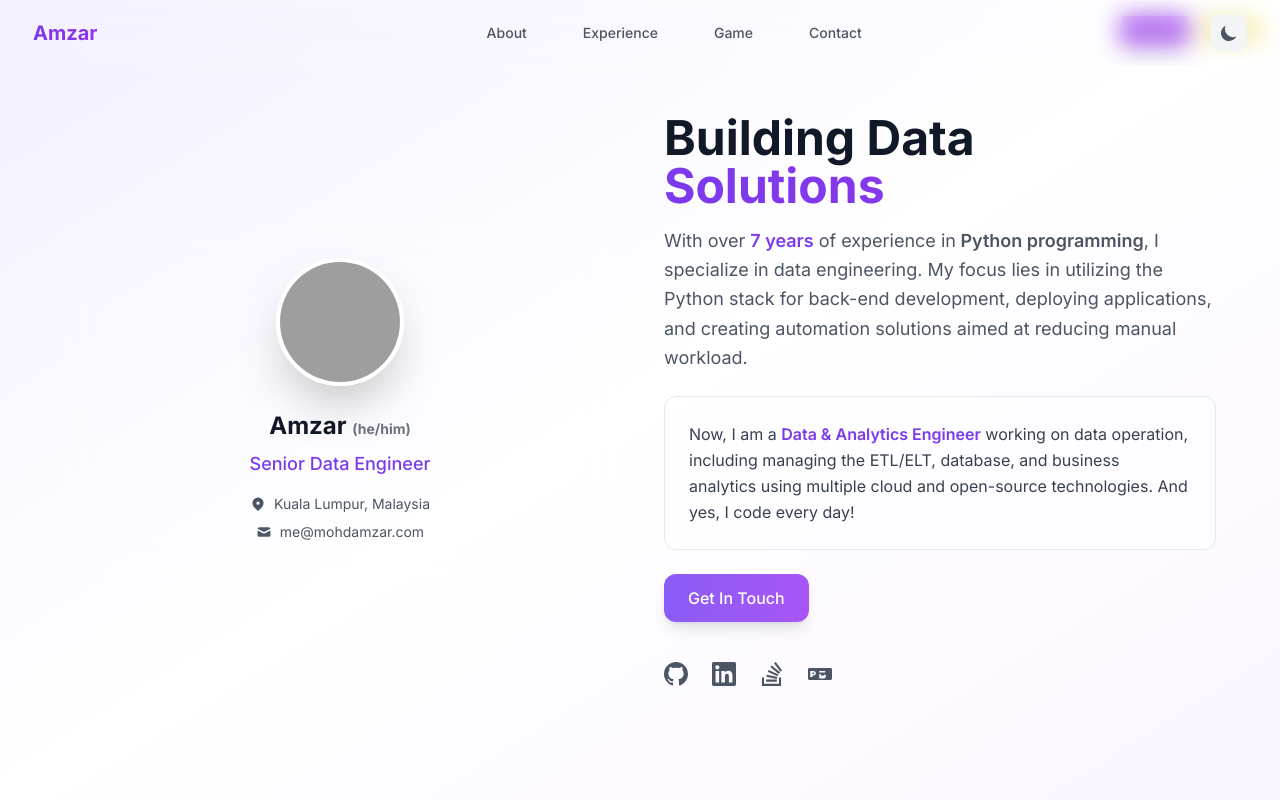
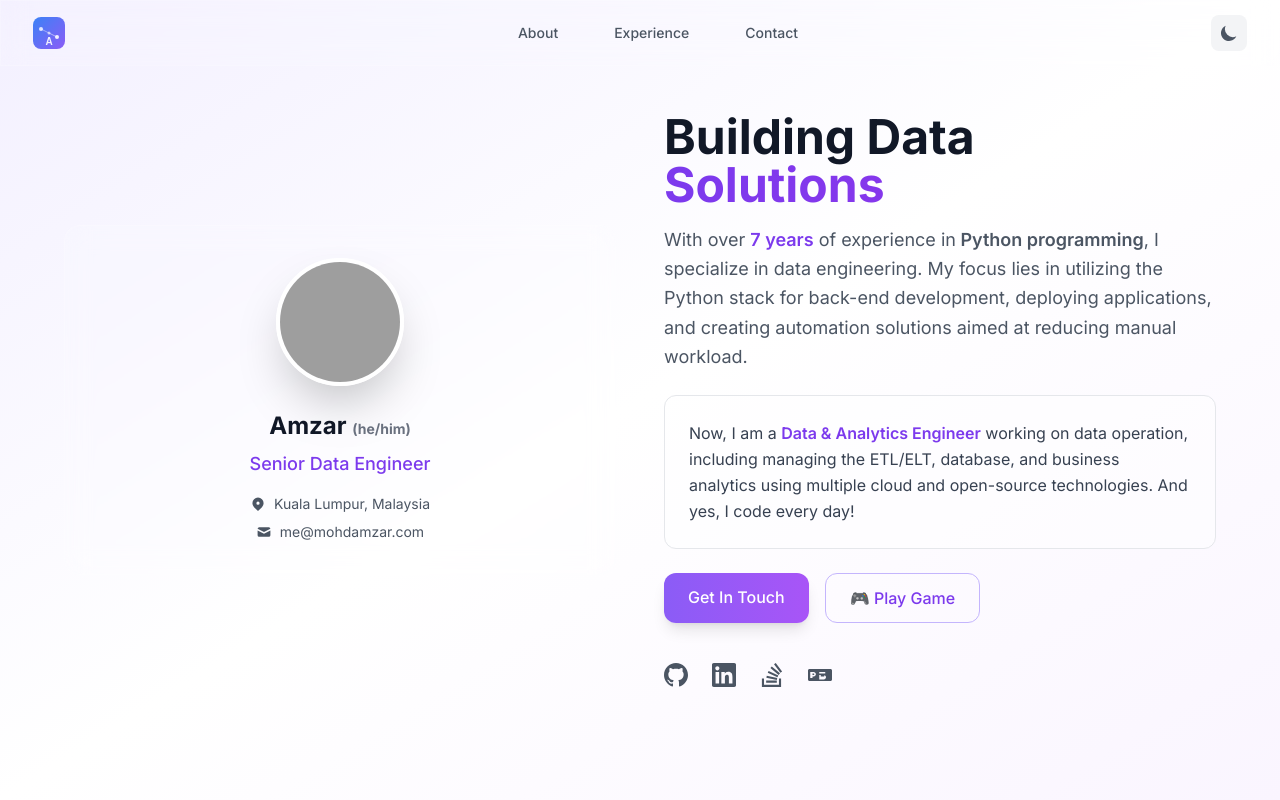
Before and after one commit to amzar96/mohdamzar.com, a React (Vite) app: page / in a window 1280 px wide. Shown: the top 800 px of the page. Built offline with nearby package versions, Linux system fonts and the light colour scheme; grey boxes are pictures that could not be loaded.

Commit message:
chore: move game to modal

```diff
--- a/src/App.tsx
+++ b/src/App.tsx
@@ -1,24 +1,29 @@
-import React from 'react';
+import React, { useState } from 'react';
 import Header from './components/Header';
 import Hero from './components/Hero';
 import ExperienceSection from './components/ExperienceSection';
-import GameSection from './components/GameSection';
 import ContactSection from './components/ContactSection';
 import Footer from './components/Footer';
 import DataVisualization from './components/DataVisualization';
+import GameModal from './components/GameModal';
 
 const App: React.FC = () => {
+  const [isGameModalOpen, setIsGameModalOpen] = useState(false);
+
   return (
     <div className="App">
       <DataVisualization />
       <Header />
       <main>
-        <Hero />
+        <Hero onGameClick={() => setIsGameModalOpen(true)} />
         <ExperienceSection />
-        <GameSection />
         <ContactSection />
       </main>
       <Footer />
+      <GameModal
+        isOpen={isGameModalOpen}
+        onClose={() => setIsGameModalOpen(false)}
+      />
     </div>
   );
 };
--- a/src/components/DataVisualization.tsx
+++ b/src/components/DataVisualization.tsx
@@ -174,35 +174,11 @@ const DataVisualization: React.FC = () => {
   }, [colorScheme]);
 
   return (
-    <>
-      <div className="fixed top-4 right-4 z-50 flex gap-2">
-        <button
-          onClick={() => handleColorSchemeChange('purple')}
-          className={`px-3 py-1 rounded text-sm font-medium transition-all ${
-            colorScheme === 'purple'
-              ? 'bg-purple-600 text-white shadow-lg'
-              : 'bg-purple-100 text-purple-700 hover:bg-purple-200'
-          }`}
-        >
-          Purple
-        </button>
-        <button
-          onClick={() => handleColorSchemeChange('yellow')}
-          className={`px-3 py-1 rounded text-sm font-medium transition-all ${
-            colorScheme === 'yellow'
-              ? 'bg-yellow-600 text-white shadow-lg'
-              : 'bg-yellow-100 text-yellow-700 hover:bg-yellow-200'
-          }`}
-        >
-          Yellow
-        </button>
-      </div>
-      <canvas
-        ref={canvasRef}
-        className="fixed inset-0 pointer-events-none z-[-1] opacity-20"
-        style={{ mixBlendMode: 'multiply' }}
-      />
-    </>
+    <canvas
+      ref={canvasRef}
+      className="fixed inset-0 pointer-events-none z-[-1] opacity-20"
+      style={{ mixBlendMode: 'multiply' }}
+    />
   );
 };
 
--- a/src/components/Footer.tsx
+++ b/src/components/Footer.tsx
@@ -8,9 +8,6 @@ const Footer: React.FC = () => {
       <div className="max-w-7xl mx-auto px-4 sm:px-6 lg:px-8">
         <div className="grid md:grid-cols-3 gap-8">
           <div>
-            <h3 className="text-xl font-bold mb-4 gradient-text">
-              Amzar
-            </h3>
             <p className="text-gray-300 leading-relaxed">
               Senior Data Engineer passionate about building scalable data solutions
               and automation tools using modern technologies.
--- /dev/null
+++ b/src/components/GameModal.tsx
@@ -0,0 +1,42 @@
+import React from 'react';
+import JumpGame from './JumpGame';
+
+interface GameModalProps {
+  isOpen: boolean;
+  onClose: () => void;
+}
+
+const GameModal: React.FC<GameModalProps> = ({ isOpen, onClose }) => {
+  if (!isOpen) return null;
+
+  return (
+    <div className="fixed inset-0 z-50 flex items-center justify-center p-4">
+      {/* Backdrop */}
+      <div
+        className="absolute inset-0 bg-black bg-opacity-50 backdrop-blur-sm"
+        onClick={onClose}
+      />
+
+      {/* Modal Content */}
+      <div className="relative max-w-2xl w-full max-h-[90vh] overflow-y-auto">
+        <div className="relative">
+          {/* Close Button */}
+          <button
+            onClick={onClose}
+            className="absolute top-2 right-2 z-10 p-2 text-gray-500 hover:text-gray-700 dark:text-gray-400 dark:hover:text-gray-200 transition-colors"
+            aria-label="Close modal"
+          >
+            <svg className="w-6 h-6" fill="none" stroke="currentColor" viewBox="0 0 24 24">
+              <path strokeLinecap="round" strokeLinejoin="round" strokeWidth={2} d="M6 18L18 6M6 6l12 12" />
+            </svg>
+          </button>
+
+          {/* Game Content */}
+          <JumpGame />
+        </div>
+      </div>
+    </div>
+  );
+};
+
+export default GameModal;
--- a/src/components/Header.tsx
+++ b/src/components/Header.tsx
@@ -9,9 +9,11 @@ const Header: React.FC = () => {
       <nav className="max-w-7xl mx-auto px-4 sm:px-6 lg:px-8">
         <div className="flex justify-between items-center h-16">
           <div className="flex-shrink-0">
-            <h1 className="text-xl font-bold gradient-text">
-              Amzar
-            </h1>
+            <img
+              src="/favicon.svg"
+              alt="Logo"
+              className="w-8 h-8"
+            />
           </div>
 
           <div className="hidden md:block">
@@ -21,9 +23,6 @@ const Header: React.FC = () => {
               </a>
               <a href="#experience" className="text-gray-600 dark:text-gray-300 hover:text-primary-600 dark:hover:text-primary-400 px-3 py-2 text-sm font-medium transition-colors">
                 Experience
-              </a>
-              <a href="#game" className="text-gray-600 dark:text-gray-300 hover:text-primary-600 dark:hover:text-primary-400 px-3 py-2 text-sm font-medium transition-colors">
-                Game
               </a>
               <a href="#contact" className="text-gray-600 dark:text-gray-300 hover:text-primary-600 dark:hover:text-primary-400 px-3 py-2 text-sm font-medium transition-colors">
                 Contact
--- a/src/components/Hero.tsx
+++ b/src/components/Hero.tsx
@@ -1,7 +1,11 @@
 import React from 'react';
 import { useScrollAnimation } from '../hooks/useScrollAnimation';
 
-const Hero: React.FC = () => {
+interface HeroProps {
+  onGameClick: () => void;
+}
+
+const Hero: React.FC<HeroProps> = ({ onGameClick }) => {
   const { ref, isVisible } = useScrollAnimation();
 
   const currentYear = new Date().getFullYear();
@@ -78,9 +82,9 @@ const Hero: React.FC = () => {
             <a href="#contact" className="btn-primary">
               Get In Touch
             </a>
-            {/* <a href="#projects" className="btn-ghost">
-              View Projects
-            </a> */}
+            <button onClick={onGameClick} className="btn-ghost">
+              🎮 Play Game
+            </button>
           </div>
 
           <div className="flex items-center gap-6 pt-4">
```
